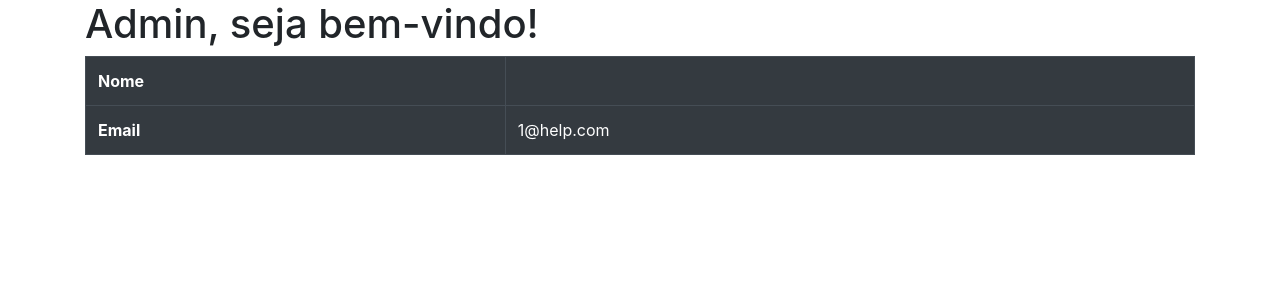
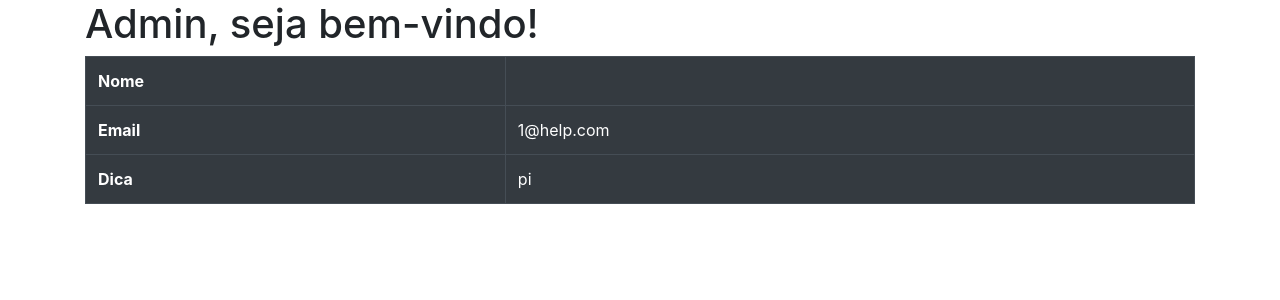
Before and after one commit to RichardCalhas/ProjetoPII, a PHP site: page /AreaPrivadaA.php?page=main3 in a window 1280 px wide. Shown: the part 56-356 px from the top of the page. Run offline with PHP 8.4, Linux system fonts and the light colour scheme; a user stored in the database is signed in; data comes from the database, SQL or seed files in the repository; data that the repository does not hold is empty; some libraries are stand-ins or nearby versions.

Commit message:
Add files via upload

```diff
--- a/htdocs/PROJETO/main2.php
+++ b/htdocs/PROJETO/main2.php
@@ -11,7 +11,7 @@
 	$result_Prestador = "SELECT id_Prestador, nome, sobrenome, cpf, telefone, cidade FROM Prestador WHERE id_Login=".$_SESSION['id_Prestador'];
 	$resultado_Prestador = mysqli_query($conn, $result_Prestador);
 	$row_Prestador = mysqli_fetch_assoc($resultado_Prestador);
-	$result_login = "SELECT id_Login, email FROM login WHERE id_Login=".$_SESSION['id_Prestador'];
+	$result_login = "SELECT id_Login, dica, email FROM login WHERE id_Login=".$_SESSION['id_Prestador'];
 	$resultado_login = mysqli_query($conn, $result_login);
 	$row_login = mysqli_fetch_assoc($resultado_login);
 ?>
@@ -45,6 +45,10 @@
       <th scope="row">Email</th>
       <td ><?php echo $row_login['email'];?></td>
     </tr>
+     <tr>
+      <th scope="row">Dica</th>
+      <td ><?php echo $row_login['dica'];?></td>
+    </tr>
   </tbody>
 </table>
 </div>
--- a/htdocs/PROJETO/main3.php
+++ b/htdocs/PROJETO/main3.php
@@ -13,7 +13,7 @@
 	$result_Administrador = "SELECT id_Administrador, nome FROM Administrador WHERE id_Login=".$_SESSION['id_Administrador'];
 	$resultado_Administrador = mysqli_query($conn, $result_Administrador);
 	$row_Administrador = mysqli_fetch_assoc($resultado_Administrador);
-	$result_login = "SELECT id_Login, email FROM login WHERE id_Login=".$_SESSION['id_Administrador'];
+	$result_login = "SELECT id_Login, dica, email FROM login WHERE id_Login=".$_SESSION['id_Administrador'];
 	$resultado_login = mysqli_query($conn, $result_login);
 	$row_login = mysqli_fetch_assoc($resultado_login);
 ?>
@@ -28,6 +28,10 @@
       <th scope="row">Email</th>
       <td ><?php echo $row_login['email'];?></td>
     </tr>
+     <tr>
+      <th scope="row">Dica</th>
+      <td ><?php echo $row_login['dica'];?></td>
+    </tr>
   </tbody>
 </table>
 </div>
```
Also changed, not shown: htdocs/PROJETO/main.php (+6 -1 lines).
